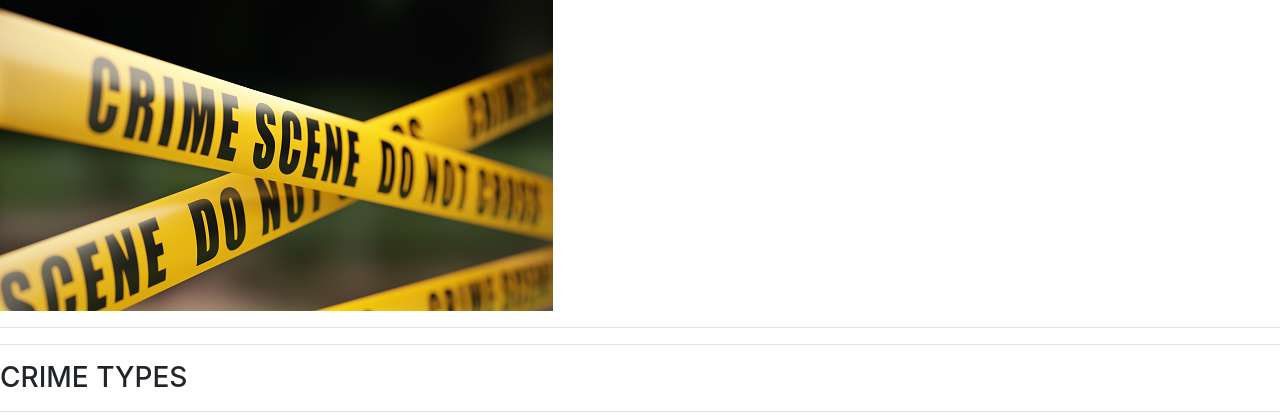
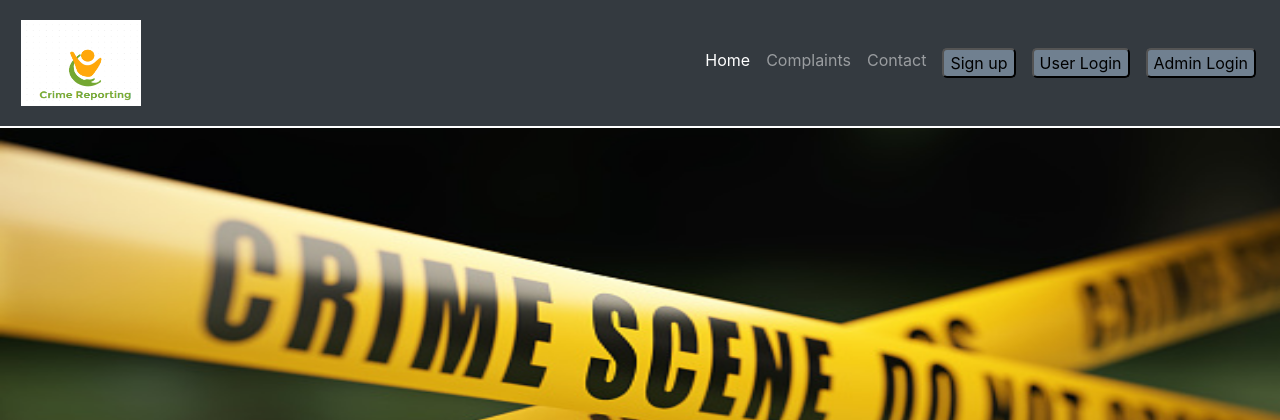
Before and after one commit to Arbaz5631/Crime-Reporting-System, a Django app: page / in a window 1280 px wide. Shown: the top 420 px of the page. Run offline with Django 3.2, Linux system fonts and the light colour scheme; some libraries are stand-ins or nearby versions.

Commit message:
add navbar code

```diff
--- a/CrimeReporting/App/templates/App/main.html
+++ b/CrimeReporting/App/templates/App/main.html
@@ -1,17 +1,50 @@
 <!doctype html>
 <html lang="en">
-    {% load static %}
+{% load static %}
+
 <head>
     <!-- Bootstrap CSS -->
     <link rel="stylesheet" href="https://stackpath.bootstrapcdn.com/bootstrap/4.5.2/css/bootstrap.min.css"
         integrity="sha384-JcKb8q3iqJ61gNV9KGb8thSsNjpSL0n8PARn9HuZOnIxN0hoP+VmmDGMN5t9UJ0Z" crossorigin="anonymous">
 
     <link rel="stylesheet" href="{% static 'App/css/logo.css'%}">
+    <link rel="stylesheet" href="{% static 'App/css/home.css'%}">
     {% block link %} {% endblock %}
     <title>{% block title%} {%endblock%}</title>
 </head>
 
 <body>
+    <nav class="navbar navbar-expand-lg navbar-dark bg-dark">
+        <a class="navbar-brand" href="#"><img class="logo" src="{% static 'App/images/logo.jpg'%}"></a>
+        <button class="navbar-toggler" type="button" data-toggle="collapse" data-target="#navbarNav"
+            aria-controls="navbarNav" aria-expanded="false" aria-label="Toggle navigation">
+            <span class="navbar-toggler-icon"></span>
+        </button>
+        <div class="collapse navbar-collapse" id="navbarNav">
+            <ul class="nav navbar-nav ml-auto">
+                <li class="nav-item active">
+                    <a class="nav-link" href="#">Home <span class="sr-only">(current)</span></a>
+                </li>
+                <li class="nav-item">
+                    <a class="nav-link" href="#">Complaints</a>
+                </li>
+                <li class="nav-item">
+                    <a class="nav-link" href="#">Contact</a>
+                </li>
+                <li class="nav-item">
+                    <a class="nav-link" href="#"><button class="button">Sign up</button></a>
+                </li>
+                <li class="nav-item">
+                    <a class="nav-link" href="#"><button class="button"> User Login</button></a>
+                </li>
+                <li class="nav-item">
+                    <a class="nav-link" href="#"><button class="button">Admin Login</button> </a>
+                </li>
+
+
+            </ul>
+        </div>
+    </nav>
     {%block body %}
 
     {%endblock%}
@@ -28,5 +61,9 @@
         integrity="sha384-B4gt1jrGC7Jh4AgTPSdUtOBvfO8shuf57BaghqFfPlYxofvL8/KUEfYiJOMMV+rV"
         crossorigin="anonymous"></script>
 </body>
-
+<footer class="container-fluid bg-dark footer">
+    <p class="float-right"><a href="#">Back to top</a></p>
+    <p class="text-primary">© 2019-2020 Crime Reporting , Inc. · <a href="#">Privacy</a> · <a href="#">Terms</a>
+    </p>
+</footer>
 </html>
```
